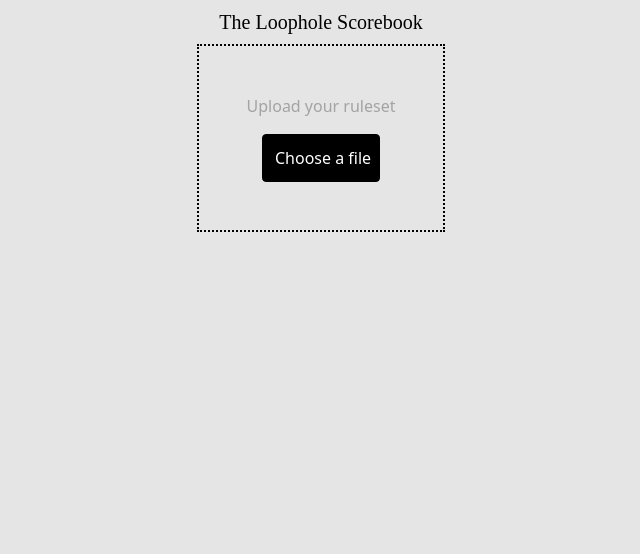
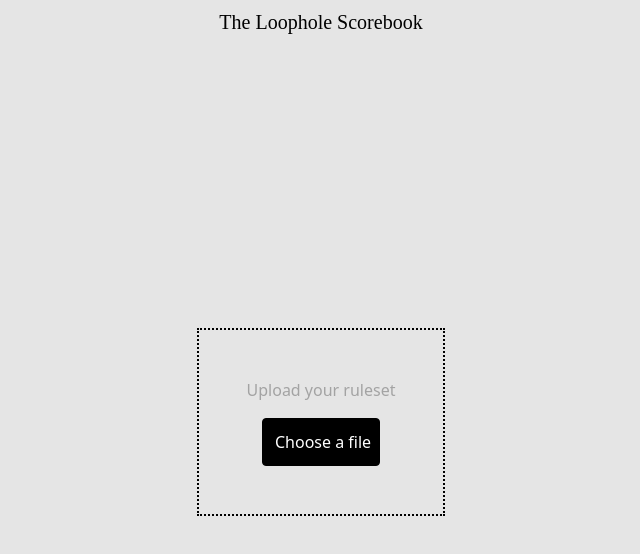
Before and after one commit to Francesco-Sch/loophole-scorebook, a Nuxt app in the folder frontend/: page / in a window 1280 px wide. Shown: the top 554 px of the page, without its empty margins (319-959 px from the left). Built offline with nearby package versions, Linux system fonts and the light colour scheme; a web font is replaced by a local one.

Commit message:
feat: Position upload field in center

```diff
--- a/frontend/layouts/default.vue
+++ b/frontend/layouts/default.vue
@@ -1,7 +1,7 @@
 <script setup lang="ts"></script>
 
 <template>
-	<main class="w-lvw h-lvh bg-neutral-200">
+	<main class="w-lvw h-lvh bg-neutral-200 flex flex-col">
 		<Header />
 		<slot />
 	</main>
--- a/frontend/pages/index.vue
+++ b/frontend/pages/index.vue
@@ -1,7 +1,7 @@
 <script setup></script>
 
 <template>
-	<div class="flex justify-center items-center w-100 h-100">
+	<div class="flex justify-center items-center w-full flex-1">
 		<FileUpload />
 	</div>
 </template>
```
